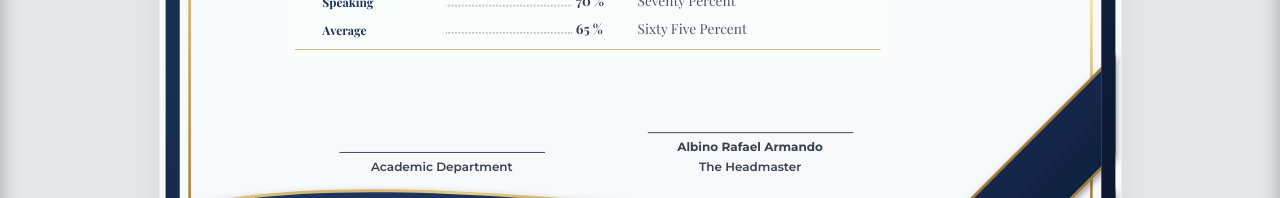
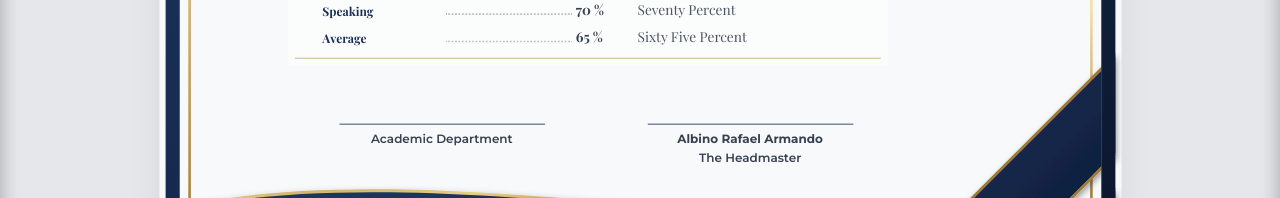
Before and after one commit to dmpiagency-ai/Certificado-Manus, a React (Vite) app: page / in a window 1280 px wide. Shown: the part 602-800 px from the top of the page. Built offline with nearby package versions, Linux system fonts and the light colour scheme; no server answers; a web font is replaced by a local one.

Commit message:
style: align signature lines and remove inconsistent margins

```diff
--- a/src/App.tsx
+++ b/src/App.tsx
@@ -311,7 +311,7 @@ export default function App() {
   // Versioned cache reset — runs synchronously on first render, before useLocalStorage reads.
   // Bump CACHE_VERSION whenever default content changes to push new defaults to all users.
   useState(() => {
-    const CACHE_VERSION = 'v8';
+    const CACHE_VERSION = 'v9';
     if (typeof window !== 'undefined' && window.localStorage.getItem('cert-cache-version') !== CACHE_VERSION) {
       // Clear all cert keys except guest credits to do a full factory reset of the layout
       const keysToRemove = [];
@@ -1061,7 +1061,7 @@ export default function App() {
             </DraggableBlock>
 
             {/* Footer / Signatures */}
-            <div className="w-full max-w-[800px] flex justify-between px-10 items-end mt-4 relative z-20">
+            <div className="w-full max-w-[800px] flex justify-between px-10 items-start mt-8 relative z-20">
               {/* Left Signature */}
               <DraggableBlock posKey="cert-pos-sig1" setSnapGuide={setSnapGuide}>
                 <div className="flex flex-col items-center w-64 pt-6 relative">
@@ -1076,7 +1076,7 @@ export default function App() {
 
               {/* Right Signature */}
               <DraggableBlock posKey="cert-pos-sig2" setSnapGuide={setSnapGuide}>
-                <div className="flex flex-col items-center w-64 text-center relative pt-6 mt-10">
+                <div className="flex flex-col items-center w-64 text-center relative pt-6">
                   <div className="z-10 px-2 pt-2 pb-0 rounded w-full">
                     <div className="w-full border-b-[1.5px] border-[#1b365d] mb-1"></div>
                     <div className="flex flex-col items-center mt-1">
```
